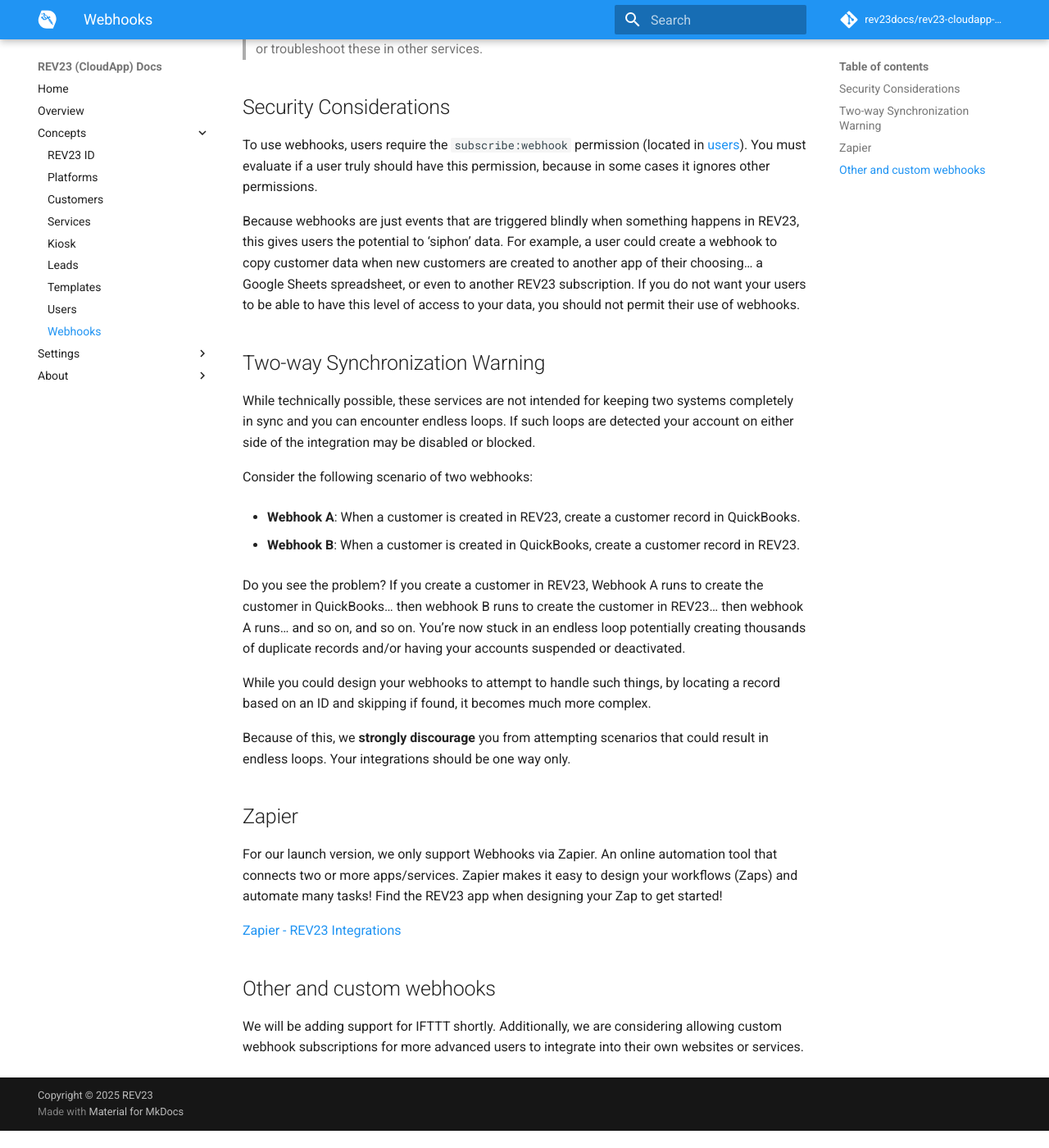
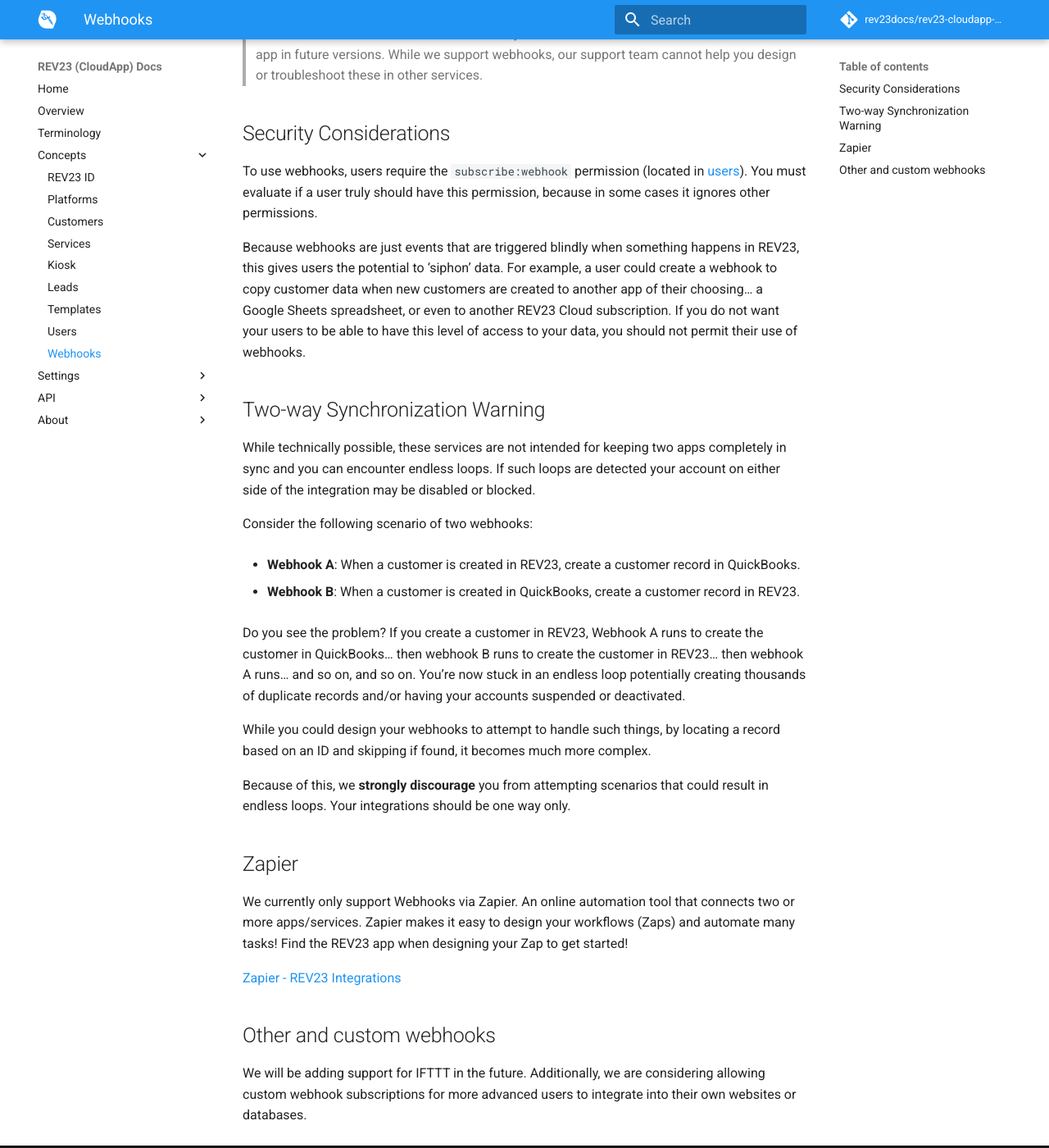
Before and after one commit to REV23Docs/rev23-cloudapp-docs, an MkDocs documentation site: the page built from docs/concepts/webhooks.md, in a window 1280 px wide and 1400 px high, scrolled down 788 px. Shown: the whole window at 82% size. Built offline with MkDocs 1.6.1 and Material for MkDocs 9.7.7, drawn with Linux system fonts in a browser that asks for light colours; comment, search, counter and statistics services are not loaded; before the commit the page ends 2167 px from its top, so only the background shows below that; some of the changed text lies outside the part shown.

Commit message:
various additions, corrections and more

```diff
--- a/docs/concepts/webhooks.md
+++ b/docs/concepts/webhooks.md
@@ -1,19 +1,23 @@
 # Webhooks
 
-Webhooks allow you to integrate REV23 with other software and services. You can subscribe to specific events in the REV23, such as when a customer is created or a release form is generated, and take that data and put it into another system.
+Webhooks allow you to integrate REV23 with other software and services. You can subscribe to specific events in the REV23, such as when a customer is created or a release form is generated, and take that data and put it into another apps or service.
 
 Examples of things you can do with webhooks include:
 
 - Storing a copy of the signed release form PDF in your preferred cloud storage such as OneDrive, Google Drive, Dropbox, etc... as a backup.
+
 - Send a customer a welcome text message with Twilio when they are created.
+
 - Adding a service to QuickBooks or Square to take a payment.
+
 - Adding a customer email to MailChimp or Constant Contact to automate birthday emails.
 
 Webhooks also allow you to supplement features that aren't implemented yet, such as emailing aftercare instructions to a customer.
 
-In addition to notifying other services about events in REV23, you can also respond to events from other systems. Such as:
+In addition to notifying other apps about events in REV23, you can also respond to events from other apps. Such as:
 
 - Create a customer when a Google Form is filled out
+
 - Create a customer record when a client books an appointment in a separate online booking app and send them a text message to fill out the online release form.
 
 The possibilities of webhooks are limitless! Want to start a robot mop to clean your station when a session ends? YES! Webhooks can do that!
@@ -24,10 +28,10 @@
 ## Security Considerations
 To use webhooks, users require the `subscribe:webhook` permission (located in [users](./users.md)). You must evaluate if a user truly should have this permission, because in some cases it ignores other permissions.
 
-Because webhooks are just events that are triggered blindly when something happens in REV23, this gives users the potential to 'siphon' data. For example, a user could create a webhook to copy customer data when new customers are created to another app of their choosing... a Google Sheets spreadsheet, or even to another REV23 subscription. If you do not want your users to be able to have this level of access to your data, you should not permit their use of webhooks.
+Because webhooks are just events that are triggered blindly when something happens in REV23, this gives users the potential to 'siphon' data. For example, a user could create a webhook to copy customer data when new customers are created to another app of their choosing... a Google Sheets spreadsheet, or even to another REV23 Cloud subscription. If you do not want your users to be able to have this level of access to your data, you should not permit their use of webhooks.
 
 ## Two-way Synchronization Warning
-While technically possible, these services are not intended for keeping two systems completely in sync and you can encounter endless loops. If such loops are detected your account on either side of the integration may be disabled or blocked.
+While technically possible, these services are not intended for keeping two apps completely in sync and you can encounter endless loops. If such loops are detected your account on either side of the integration may be disabled or blocked.
 
 Consider the following scenario of two webhooks:
 
@@ -42,10 +46,10 @@
 Because of this, we **strongly discourage** you from attempting scenarios that could result in endless loops. Your integrations should be one way only.
 
 ## Zapier
-For our launch version, we only support Webhooks via Zapier. An online automation tool that connects two or more apps/services. Zapier makes it easy to design your workflows (Zaps) and automate many tasks! Find the REV23 app when designing your Zap to get started!
+We currently only support Webhooks via Zapier. An online automation tool that connects two or more apps/services. Zapier makes it easy to design your workflows (Zaps) and automate many tasks! Find the REV23 app when designing your Zap to get started!
 
 [Zapier - REV23 Integrations](https://zapier.com/apps/rev23/integrations)
 
 
 ## Other and custom webhooks
-We will be adding support for IFTTT shortly. Additionally, we are considering allowing custom webhook subscriptions for more advanced users to integrate into their own websites or services.
+We will be adding support for IFTTT in the future. Additionally, we are considering allowing custom webhook subscriptions for more advanced users to integrate into their own websites or databases.
--- a/mkdocs.yml
+++ b/mkdocs.yml
@@ -19,6 +19,7 @@
 nav:
     - Home: index.md
     - Overview: overview.md
+    - Terminology: terminology.md
     - Concepts:
       - 'REV23 ID': concepts/rev23-id.md
       - 'Platforms': concepts/platforms.md
@@ -48,6 +49,9 @@
       - iPad:
         - 'Passcode': ipad/passcode.md
         - 'Cache': ipad/cache.md
+    - API:
+      - 'Overview': api/overview.md
+      - 'Status Codes': api/status-codes.md
     - About:
       - 'License': license.md
       - 'Release Notes': release-notes.md
```
Also changed, not shown: docs/api/overview.md (added, +3 -0 lines), docs/api/status-codes.md (added, +38 -0 lines), docs/concepts/kiosk.md (+1 -1 lines), docs/concepts/services.md (+4 -5 lines), docs/concepts/templates.md (+1 -1 lines), docs/overview.md (+1 -1 lines), docs/terminology.md (added, +13 -0 lines).
